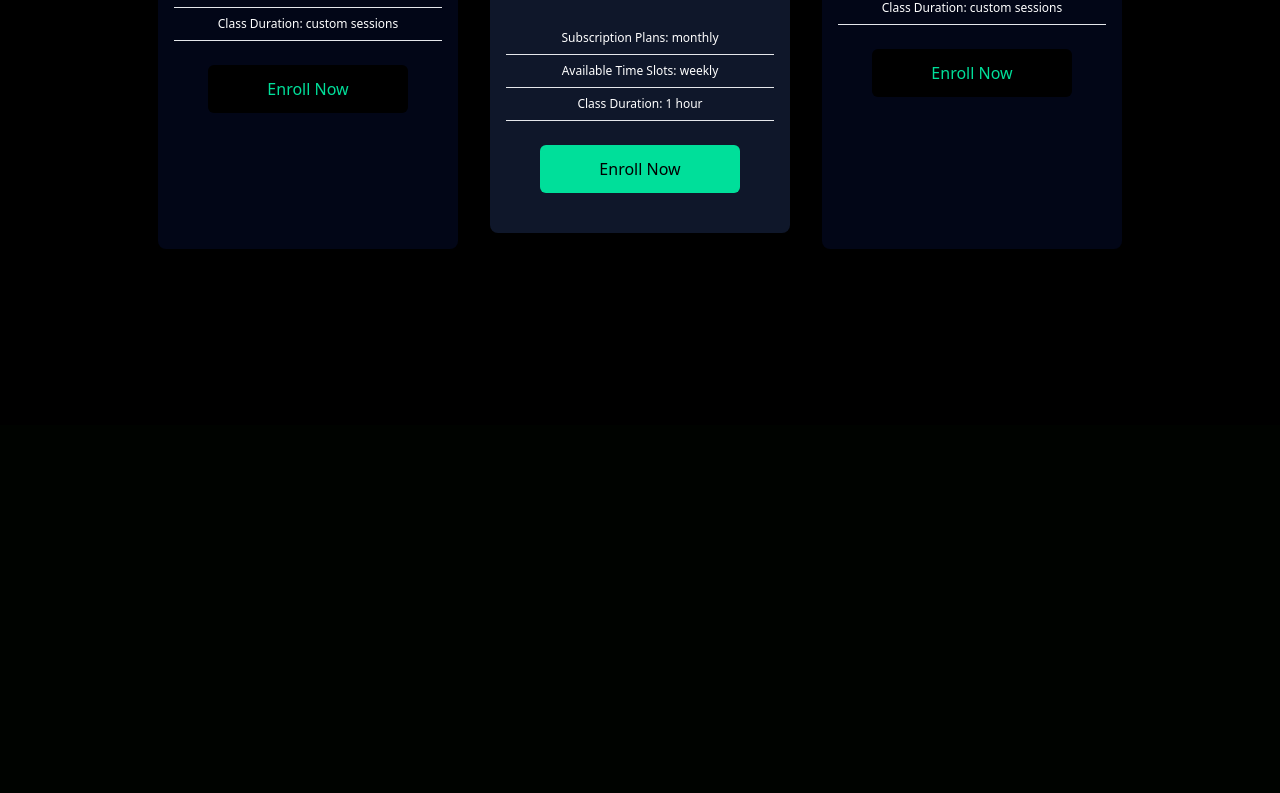
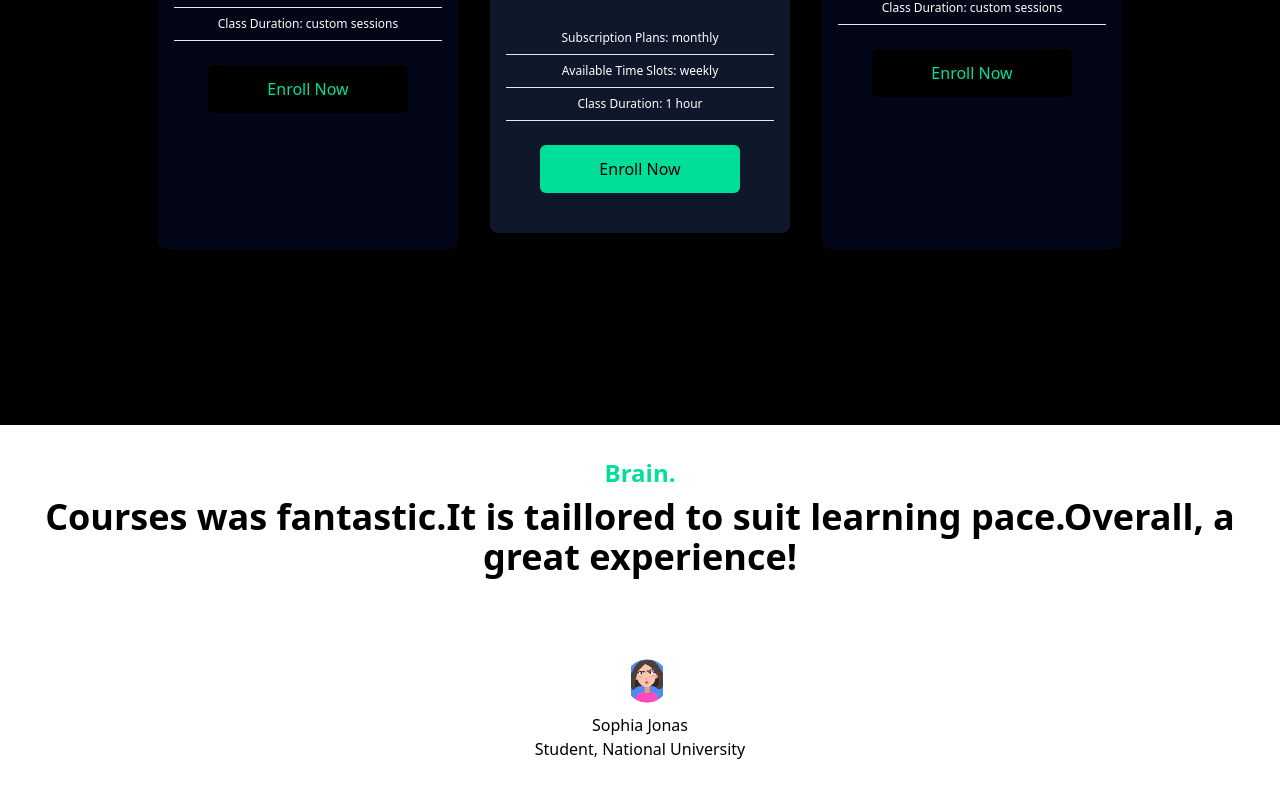
Before and after one commit to SimplySophia/learning-hub-, a React (Create React App) app: page / in a window 1280 px wide. Shown: the part 2872-3665 px from the top of the page. Before the commit the page ends 3297 px from the top, so only its background shows below. Built offline with nearby package versions, Linux system fonts and the light colour scheme.

Commit message:
replaced services component to courses

```diff
--- a/src/App.js
+++ b/src/App.js
@@ -2,6 +2,7 @@
 import './App.css';
 import About from './components/About';
 import Cards from './components/Cards';
+import Review from './components/Review';
 import Hero from './components/Hero';
 import Navbar from './components/Navbar';
 import Newsletter from './components/Newsletter';
@@ -16,6 +17,7 @@ function App() {
       <Services />
       <Newsletter />
       <Cards />
+      <Review />
     </div>
   );
 }
--- /dev/null
+++ b/src/components/Review.js
@@ -0,0 +1,31 @@
+import React from 'react';
+import { UserData } from '../constants/data';
+
+
+const Review = () => {
+  return (
+    <div className='w-full bg-white py-8 px-4 text-black text-center'>
+      <div className='max-w-[1240px] mx-auto'>
+        <h1 className='w-full text-2xl font-bold text-[#00df9a]'>Brain.</h1>
+        <h3 className='md:text-4xl sm:text-3xl font-bold py-2 text-xs'>Courses was fantastic.It is taillored to suit learning pace.Overall, a great experience!</h3>
+        <div className='flex justify-center items-center'>
+          {UserData.map((item) => (
+             <div key={item.name}>
+                <div className='flex flex-col gap-2 group relative px-6 py-8 h-32 w-32 overflow-hidden cursor-pointer'>
+                  <div
+                    className="absolute top-1/2 left-24 inset-0 bg-cover bg-center"
+                    style={{backgroundImage: `url(${item.backgroundImage})` }}
+                  />
+                </div>
+                <p>{item.name}</p>
+                <h3 className='font-medium'>{item.Personality}</h3>
+              </div>
+          ))}
+        </div>
+      </div>
+    </div>
+
+  )
+}
+
+export default Review;
--- a/src/constants/data.js
+++ b/src/constants/data.js
@@ -11,6 +11,7 @@ import Specity2 from '../assets/specity1.png';
 import Specity3 from '../assets/specity3.png';
 import Specity4 from '../assets/specity4.png';
 import Specity5 from '../assets/specity5.png';
+import User from '../assets/user.png';
 
 
 export const ServiceData = [
@@ -49,3 +50,12 @@ export const ServiceData = [
     },
 
 ]
+
+export const UserData = [
+    {
+        name: 'Sophia Jonas',
+        Personality: 'Student, National University',
+        backgroundImage: User,
+        },
+
+]
```
Also changed, not shown: src/assets/user.png (added), src/components/Comment.js (deleted).
